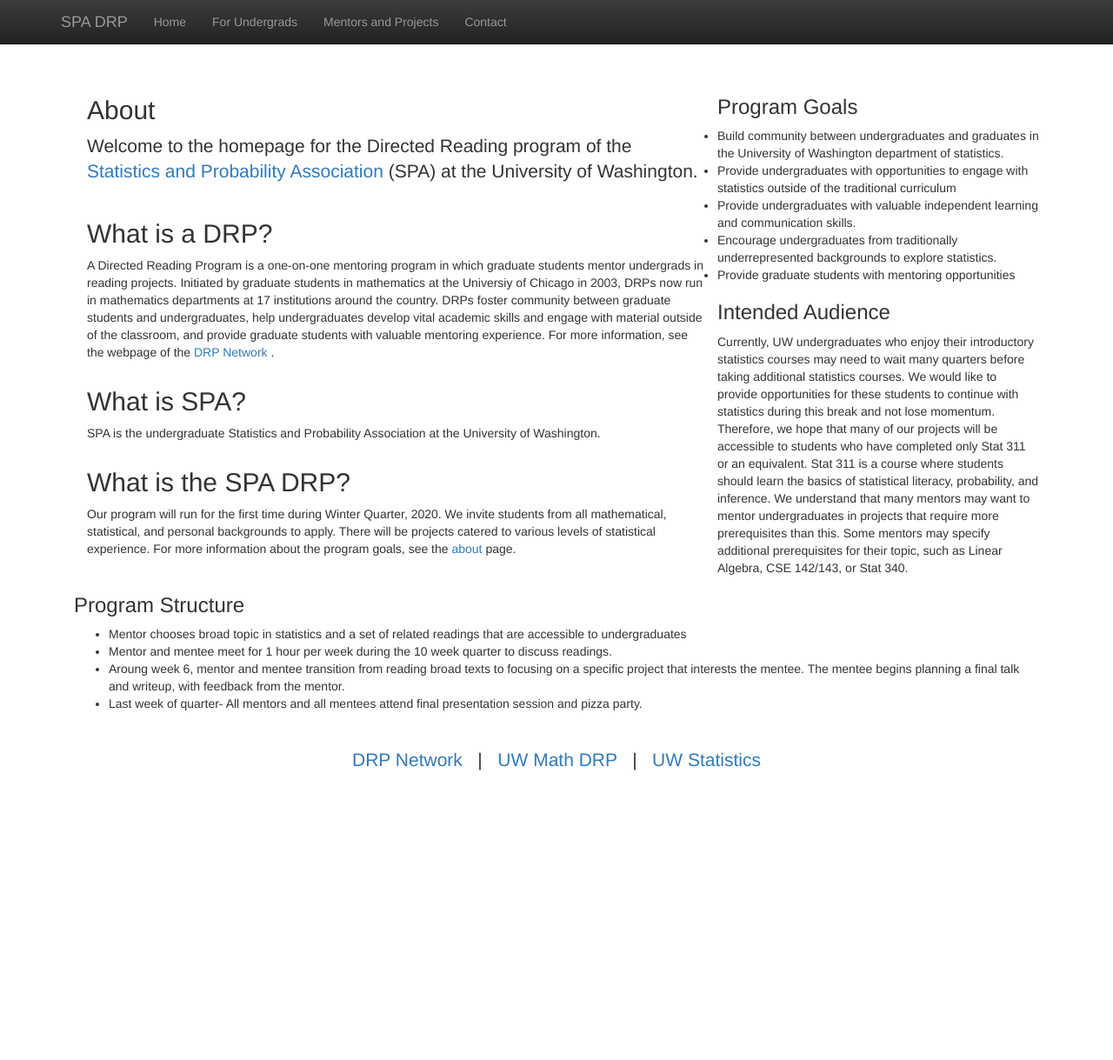
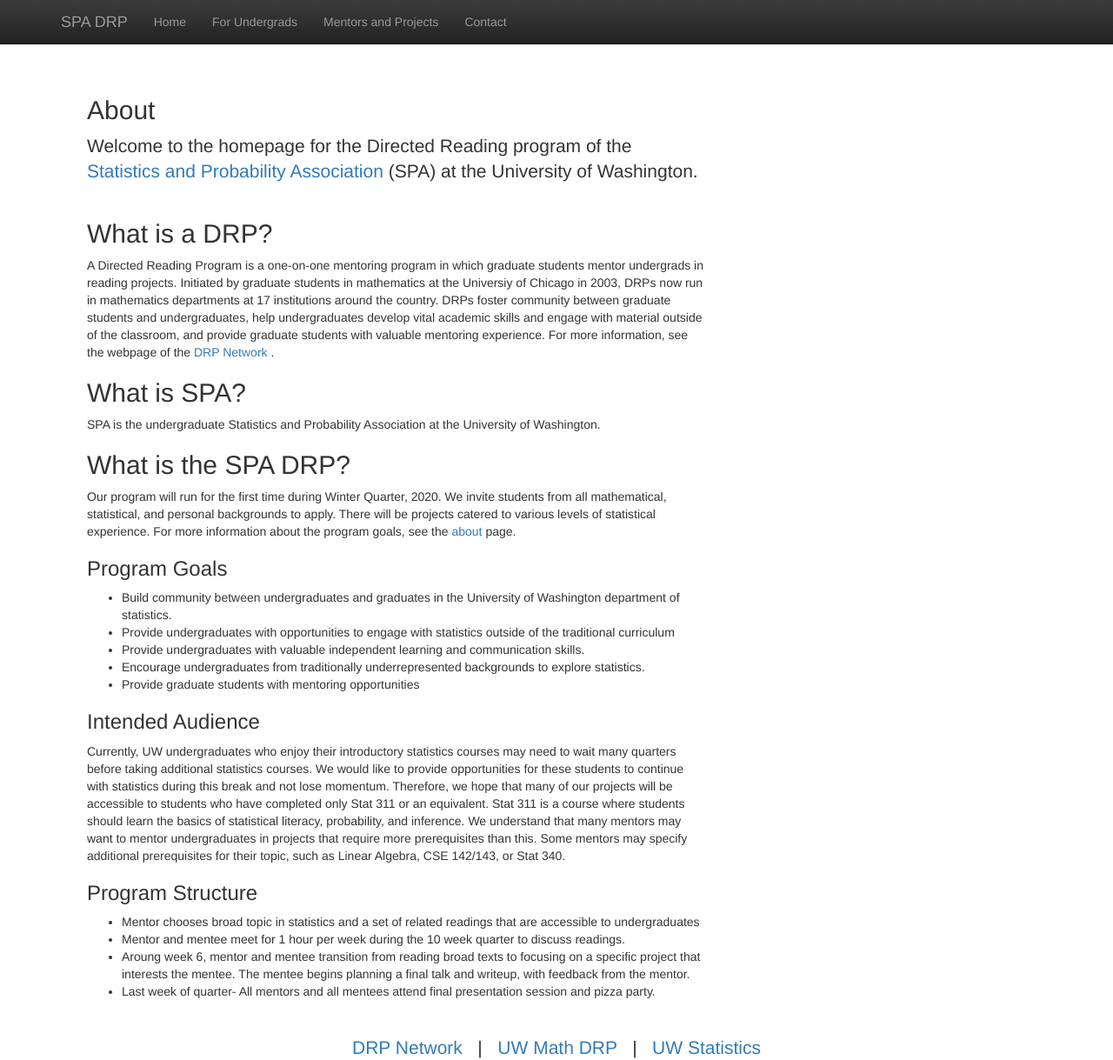
Before and after one commit to anna-neufeld/spa_drp, a Jekyll site: the page built from index.html, in a window 1280 px wide and 1219 px high. Shown: the whole window at 87% size. Built offline with Jekyll 4.4.1, drawn with Linux system fonts in a browser that asks for light colours; nearby versions of some CDN libraries; library files that are not in the unit come from our copies.

Commit message:
formatting hopefully a lil better

```diff
--- a/index.html
+++ b/index.html
@@ -22,16 +22,10 @@
  students and undergraduates, help undergraduates develop vital academic skills and engage with material
  outside of the classroom, and provide graduate students with valuable mentoring experience. For more information, see the webpage of the <a href = "https://www.drp-network.org/"> DRP Network </a>.
   </p>
-</div>
-
-<div class="col-md-8">
   <h2 class="featurette-heading">What is SPA? </h2>
   <p>
     SPA is the undergraduate Statistics and Probability Association at the University of Washington.
     </p>
-    </div>
-
-<div class="col-md-8">
       <h2 class="featurette-heading">What is the SPA DRP? </h2>
       <p>
         Our program will run for the first time during Winter Quarter, 2020. We invite students
@@ -39,7 +33,6 @@
         to apply. There will be projects catered to various levels of
          statistical experience. For more information about the program goals, see the <a href="https://anna-neufeld.github.io/spa_drp/about.html"> about </a> page.
 </p>
-</div>
 
 <p>
 <h3> Program Goals</h3>
@@ -76,6 +69,7 @@
 <li> Last week of quarter- All mentors and all mentees attend final presentation session and pizza party. </li>
 </ul>
 </p>
+</div>
 
   <div class="col-md-12">
  <div style="position: relative; bottom: -30px;">
```
